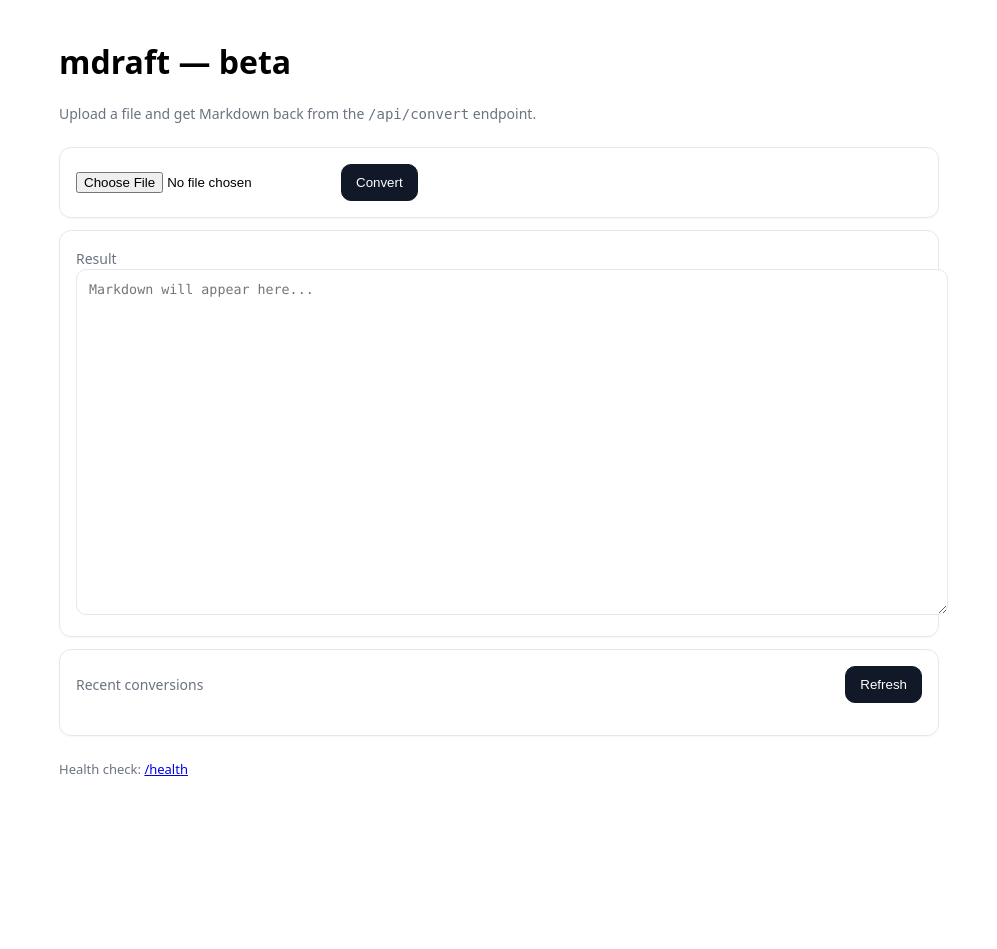
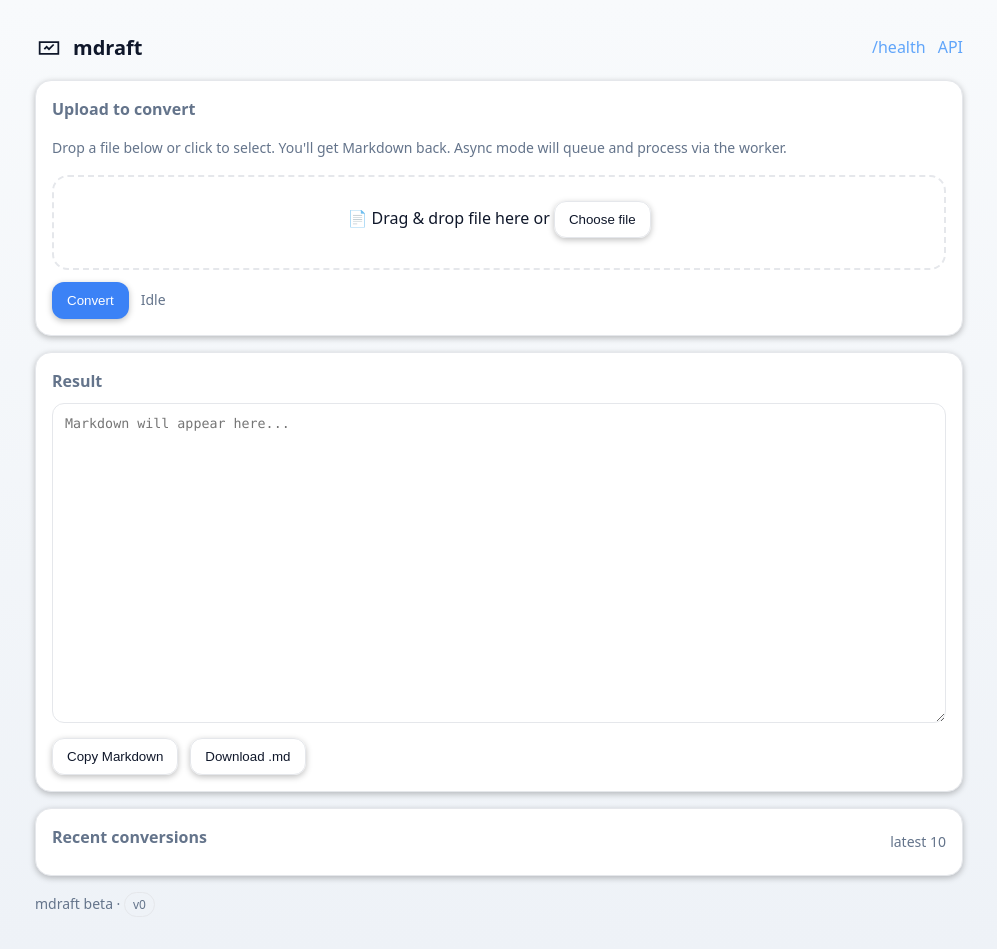
Before and after one commit to jmobrien1/mdraft_app, a Flask app: page / in a window 1280 px wide. Shown: the whole page, without its empty margins (141-1138 px from the left). Before the commit the page ends 776 px from the top, so only its background shows below. Run offline with Flask 3, Linux system fonts and the light colour scheme; data that the repository does not hold is empty; some libraries are stand-ins or nearby versions.

Commit message:
UI/UX: base layout, dark/light theme, drag&drop upload, toasts, polished view page

```diff
--- /dev/null
+++ b/app/static/app.js
@@ -0,0 +1,19 @@
+export function toast(msg, ms=1500){
+  let t = document.querySelector(".toast"); if(!t){ t = document.createElement("div"); t.className="toast"; document.body.appendChild(t); }
+  t.textContent = msg; t.classList.add("show");
+  setTimeout(()=>t.classList.remove("show"), ms);
+}
+
+export async function copy(text){
+  try{ await navigator.clipboard.writeText(text); toast("Copied"); }catch{ toast("Copy failed", 2000); }
+}
+
+export function fmtDate(s){ try{ return new Date(s).toLocaleString(); }catch{ return s||""; } }
+
+export function dragAndDrop(fileInput, dropEl){
+  function prevent(e){ e.preventDefault(); e.stopPropagation(); }
+  ["dragenter","dragover","dragleave","drop"].forEach(e=>dropEl.addEventListener(e, prevent, false));
+  ["dragenter","dragover"].forEach(e=>dropEl.addEventListener(e, ()=>dropEl.classList.add("dragover")));
+  ["dragleave","drop"].forEach(e=>dropEl.addEventListener(e, ()=>dropEl.classList.remove("dragover")));
+  dropEl.addEventListener("drop", (e)=>{ const dt=e.dataTransfer; if(dt?.files?.length){ fileInput.files = dt.files; fileInput.dispatchEvent(new Event("change")); }});
+}
--- /dev/null
+++ b/app/static/styles.css
@@ -0,0 +1,36 @@
+:root{
+  --bg: #0b0f14; --bg-2:#121821; --card:#0f1622; --muted:#6b7280; --text:#dbe2ea; --brand:#3b82f6; --brand-2:#60a5fa; --ok:#10b981; --warn:#f59e0b; --err:#ef4444; --border:#233044;
+  --radius:16px; --shadow:0 2px 6px rgba(0,0,0,.25);
+}
+@media (prefers-color-scheme: light){ :root{ --bg:#f8fafc; --bg-2:#eef2f7; --card:#ffffff; --text:#0f172a; --muted:#64748b; --border:#e5e7eb; } }
+*{box-sizing:border-box}
+html,body{margin:0;padding:0}
+body{font:16px/1.6 system-ui,-apple-system,Segoe UI,Roboto,Arial;color:var(--text);background:linear-gradient(180deg,var(--bg),var(--bg-2));min-height:100vh}
+.container{max-width:960px;margin:32px auto;padding:0 16px}
+.card{background:var(--card);border:1px solid var(--border);border-radius:var(--radius);box-shadow:var(--shadow);padding:16px}
+.header{display:flex;align-items:center;justify-content:space-between;margin-bottom:16px}
+.brand{display:flex;align-items:center;gap:10px;text-decoration:none;color:var(--text)}
+.brand svg{width:28px;height:28px}
+h1{margin:0;font-size:20px}
+h2{margin:0 0 8px 0;font-size:16px;color:var(--muted)}
+.row{display:flex;gap:12px;flex-wrap:wrap;align-items:center}
+.btn{border-radius:12px;border:1px solid transparent;padding:10px 14px;background:var(--brand);color:#fff;cursor:pointer;box-shadow:var(--shadow)}
+.btn.secondary{background:transparent;border-color:var(--border);color:var(--text)}
+.btn:disabled{opacity:.6;cursor:not-allowed}
+.input{border:1px solid var(--border);border-radius:12px;padding:10px 12px;background:transparent;color:inherit}
+.hint{color:var(--muted);font-size:14px}
+.mono{font-family:ui-monospace,SFMono-Regular,Menlo,Consolas,monospace}
+.ta{width:100%;min-height:320px;border:1px solid var(--border);border-radius:12px;padding:12px;background:transparent;color:inherit}
+.section{margin-top:16px}
+.drop{border:2px dashed var(--border);border-radius:16px;padding:24px;text-align:center;transition:border-color .15s, background .15s}
+.drop.dragover{border-color:var(--brand-2);background:rgba(59,130,246,.08)}
+.item{display:flex;align-items:center;justify-content:space-between;padding:10px 0;border-bottom:1px solid var(--border)}
+.item:last-child{border-bottom:0}
+.link{color:var(--brand-2);text-decoration:none}
+.badge{display:inline-block;border:1px solid var(--border);border-radius:999px;padding:2px 8px;font-size:12px;color:var(--muted)}
+.kbd{border:1px solid var(--border);padding:2px 6px;border-radius:6px;background:transparent;font-size:12px}
+.toast{position:fixed;right:16px;bottom:16px;background:var(--card);border:1px solid var(--border);padding:10px 12px;border-radius:12px;box-shadow:var(--shadow);opacity:0;transform:translateY(8px);transition:opacity .15s, transform .15s}
+.toast.show{opacity:1;transform:translateY(0)}
+.skel{height:14px;background:linear-gradient(90deg, rgba(255,255,255,.08), rgba(255,255,255,.15), rgba(255,255,255,.08));border-radius:8px;animation:sh 1.2s infinite}
+@keyframes sh{0%{background-position:-200px 0}100%{background-position:200px 0}}
+pre,code{font-family:ui-monospace,SFMono-Regular,Menlo,Consolas,monospace}
--- /dev/null
+++ b/app/templates/base.html
@@ -0,0 +1,34 @@
+<!doctype html>
+<html lang="en">
+<head>
+  <meta charset="utf-8"/>
+  <meta name="viewport" content="width=device-width, initial-scale=1"/>
+  <title>{% block title %}mdraft — convert to Markdown{% endblock %}</title>
+  <meta name="description" content="mdraft converts your files to clean Markdown."/>
+  <link rel="icon" href="/static/favicon.svg" type="image/svg+xml"/>
+  <link rel="preload" href="/static/styles.css" as="style"/>
+  <link rel="stylesheet" href="/static/styles.css"/>
+  {% block head %}{% endblock %}
+</head>
+<body>
+  <div class="container">
+    <div class="header">
+      <a class="brand" href="/">
+        <svg viewBox="0 0 24 24" fill="none"><path d="M4 7h16v10H4z" stroke="currentColor" stroke-width="1.5"/><path d="M8 13l2-2 2 2 4-4" stroke="currentColor" stroke-width="1.5"/></svg>
+        <h1>mdraft</h1>
+      </a>
+      <div class="row">
+        <a class="link" href="/health" title="health">/health</a>
+        <a class="link" href="https://mdraft-web.onrender.com/api/conversions?limit=5" target="_blank">API</a>
+      </div>
+    </div>
+
+    {% block content %}{% endblock %}
+
+    <div class="section hint">mdraft beta · <span class="badge">v0</span></div>
+  </div>
+  <script type="module" src="/static/app.js"></script>
+  <div class="toast" aria-live="polite"></div>
+  {% block scripts %}{% endblock %}
+</body>
+</html>
--- a/app/templates/index.html
+++ b/app/templates/index.html
@@ -1,152 +1,129 @@
-<!doctype html>
-<html lang="en">
-<head>
-  <meta charset="utf-8" />
-  <title>mdraft — beta</title>
-  <meta name="viewport" content="width=device-width, initial-scale=1" />
-  <style>
-    body { font-family: system-ui, -apple-system, Segoe UI, Roboto, Arial; max-width: 880px; margin: 40px auto; padding: 0 16px; }
-    header { margin-bottom: 24px; }
-    .card { border: 1px solid #e5e7eb; border-radius: 12px; padding: 16px; box-shadow: 0 1px 2px rgba(0,0,0,0.04); }
-    .row { display: flex; gap: 12px; align-items: center; flex-wrap: wrap; }
-    button { padding: 10px 14px; border: 1px solid #111827; background: #111827; color: white; border-radius: 10px; cursor: pointer; }
-    button[disabled] { opacity: .6; cursor: not-allowed; }
-    textarea { width: 100%; min-height: 320px; padding: 12px; border-radius: 10px; border: 1px solid #e5e7eb; font-family: ui-monospace, SFMono-Regular, Menlo, Consolas, monospace; }
-    .hint { color: #6b7280; font-size: 14px; }
-    footer { margin-top: 24px; color: #6b7280; font-size: 13px; }
-  </style>
-</head>
-<body>
-  <header>
-    <h1>mdraft — beta</h1>
-    <p class="hint">Upload a file and get Markdown back from the <code>/api/convert</code> endpoint.</p>
-  </header>
+{% extends "base.html" %}
+{% block title %}mdraft — upload & convert{% endblock %}
+{% block content %}
+  <div class="card">
+    <h2>Upload to convert</h2>
+    <p class="hint">Drop a file below or click to select. You'll get Markdown back. Async mode will queue and process via the worker.</p>
 
-  <div class="card">
-    <form id="form" class="row">
-      <input id="file" type="file" name="file" required />
-      <button id="btn" type="submit">Convert</button>
-      <span id="status" class="hint"></span>
+    <form id="form" class="section">
+      <div id="drop" class="drop">
+        <input id="file" type="file" name="file" style="display:none" required />
+        <div>📄 Drag & drop file here or <button class="btn secondary" type="button" id="pick">Choose file</button></div>
+        <div id="chosen" class="hint" style="margin-top:6px;"></div>
+      </div>
+      <div class="row" style="margin-top:12px;">
+        <button id="btn" class="btn" type="submit">Convert</button>
+        <span id="status" class="hint">Idle</span>
+      </div>
     </form>
   </div>
 
-  <div style="height: 12px"></div>
-
-  <div class="card">
-    <label class="hint">Result</label>
-    <textarea id="out" placeholder="Markdown will appear here..." readonly></textarea>
+  <div class="section card">
+    <h2>Result</h2>
+    <textarea id="out" class="ta mono" placeholder="Markdown will appear here..." readonly></textarea>
+    <div class="row" style="margin-top:8px;">
+      <button class="btn secondary" id="copyMd" type="button">Copy Markdown</button>
+      <button class="btn secondary" id="dlMd" type="button">Download .md</button>
+    </div>
   </div>
 
-  <div style="height: 12px"></div>
-  <div class="card">
-    <div class="row" style="justify-content: space-between;">
-      <label class="hint">Recent conversions</label>
-      <button type="button" onclick="(async()=>{await loadRecent()})()">Refresh</button>
+  <div class="section card">
+    <div class="row" style="justify-content:space-between;">
+      <h2>Recent conversions</h2>
+      <span class="hint">latest 10</span>
     </div>
-    <ul id="recent" style="list-style: none; padding-left: 0; margin-top: 12px;"></ul>
+    <div id="recent">
+      <div class="skel" style="width:70%"></div>
+      <div class="skel" style="width:40%;margin-top:8px"></div>
+      <div class="skel" style="width:55%;margin-top:8px"></div>
     </div>
+  </div>
+{% endblock %}
 
-  <footer>
-    Health check: <a href="/health">/health</a>
-  </footer>
-
-  <script>
+{% block scripts %}
+<script type="module">
+  import {toast,copy,fmtDate,dragAndDrop} from "/static/app.js";
   const form = document.getElementById('form');
   const file = document.getElementById('file');
   const btn = document.getElementById('btn');
   const out = document.getElementById('out');
   const statusEl = document.getElementById('status');
+  const pick = document.getElementById('pick');
+  const drop = document.getElementById('drop');
+  const chosen = document.getElementById('chosen');
 
-    async function loadRecent() {
-      try {
+  pick.addEventListener('click', ()=> file.click());
+  dragAndDrop(file, drop);
+  drop.addEventListener('click', (e)=>{ if(e.target===drop) file.click(); });
+  file.addEventListener('change', ()=> chosen.textContent = file.files[0] ? file.files[0].name : "");
+
+  async function loadRecent(){
+    try{
       const res = await fetch('/api/conversions?limit=10');
       const data = await res.json();
-        const list = document.getElementById('recent');
-        list.innerHTML = '';
-        (data.items || []).forEach(item => {
-          const li = document.createElement('li');
-          li.style.marginBottom = '8px';
-          const a = document.createElement('a');
-          a.href = item.links.markdown;
-          a.textContent = `${item.filename} — ${item.status} — ${new Date(item.created_at).toLocaleString()}`;
-          a.target = '_blank';
-
-          const copy = document.createElement('button');
-          copy.textContent = 'Copy link';
-          copy.style.marginLeft = '8px';
-          copy.onclick = () => navigator.clipboard.writeText(
-            location.origin + item.links.markdown
-          ).then(() => { copy.textContent = 'Copied!'; setTimeout(()=>copy.textContent='Copy link',1000); });
-
-          const view = document.createElement('a');
-          view.href = '/v/' + item.id;
-          view.textContent = 'View';
-          view.style.marginLeft = '8px';
-          li.appendChild(view);
-
-          li.appendChild(a);
-          li.appendChild(copy);
-          list.appendChild(li);
+      const el = document.getElementById('recent');
+      el.innerHTML = '';
+      (data.items||[]).forEach(item=>{
+        const row = document.createElement('div'); row.className='item';
+        const left = document.createElement('div');
+        left.innerHTML = `<a class="link" href="${item.links.view||('/v/'+item.id)}" target="_blank">${item.filename}</a>
+          <span class="badge">${item.status}</span>
+          <span class="hint">${fmtDate(item.created_at)}</span>`;
+        const right = document.createElement('div');
+        const a1 = document.createElement('a'); a1.className='link'; a1.href=item.links.markdown; a1.textContent='Markdown'; a1.target='_blank';
+        const a2 = document.createElement('a'); a2.className='link'; a2.href=item.links.view||('/v/'+item.id); a2.textContent='View'; a2.style.marginLeft='12px'; a2.target='_blank';
+        const cp = document.createElement('button'); cp.className='btn secondary'; cp.style.marginLeft='12px'; cp.textContent='Copy link';
+        cp.onclick=()=> copy(location.origin+(item.links.view||('/v/'+item.id)));
+        right.append(a1,a2,cp);
+        row.append(left,right); el.append(row);
       });
-      } catch (e) {
-        console.error(e);
-      }
+    }catch(e){ console.error(e); }
   }
 
-    form.addEventListener('submit', async (e) => {
+  form.addEventListener('submit', async (e)=>{
     e.preventDefault();
     if (!file.files.length) return;
     const fd = new FormData();
     fd.append('file', file.files[0]);
-      btn.disabled = true;
-      statusEl.textContent = 'Converting...';
+    btn.disabled = true; statusEl.textContent = 'Uploading…';
 
-      try {
+    try{
       const res = await fetch('/api/convert', { method: 'POST', body: fd });
       const data = await res.json();
-
-        const isQueued = (data.status === "QUEUED");
-        if (isQueued && data.links && data.links.self) {
-          statusEl.textContent = "Queued…";
-          // poll until completed
-          const id = data.id;
-          async function poll(){
-            try{
-              const r = await fetch(data.links.self);
-              const j = await r.json();
+      if (res.status === 202 && data.status === "QUEUED"){
+        statusEl.textContent = 'Queued…';
+        const poll = async ()=>{
+          const r = await fetch(data.links.self); const j = await r.json();
           if (j.status === "COMPLETED"){
             statusEl.textContent = "Completed";
-                const m = await fetch(j.links.markdown);
-                out.value = await m.text();
-              } else if (j.status === "FAILED") {
-                statusEl.textContent = "Failed";
-                out.value = (j.error || "conversion failed");
+            const m = await fetch(j.links.markdown); out.value = await m.text();
+            toast("Done"); await loadRecent();
+          }else if (j.status === "FAILED"){
+            statusEl.textContent = "Failed"; out.value = j.error || "conversion failed";
+            toast("Failed", 2000);
+          }else{ setTimeout(poll, 1200); }
+        }; poll();
+      } else if (res.ok) {
+        statusEl.textContent = 'Done';
+        out.value = data.markdown ?? (data.links?.markdown ? ("See: "+data.links.markdown) : "");
+        toast("Done"); await loadRecent();
       } else {
-                setTimeout(poll, 1500);
+        statusEl.textContent = 'Error'; out.value = JSON.stringify(data);
+        toast("Error", 2000);
       }
-            }catch(e){ setTimeout(poll, 2000); }
-          }
-          poll();
-        } else {
-          let md = data.markdown ?? '';
-          if (!md && data.links && data.links.markdown) {
-            md = `Markdown available at: ${data.links.markdown}\n\n` + md;
-          }
-          out.value = md + (data.warning ? `\n\n[warning] ${data.warning}` : '');
-          statusEl.textContent = res.ok ? `Done (id: ${data.id || 'n/a'})` : 'Error';
-        }
-
-        await loadRecent();
-      } catch (err) {
-        statusEl.textContent = 'Network error';
-        out.value = String(err);
-      } finally {
-        btn.disabled = false;
-        form.reset();
+    }catch(err){
+      statusEl.textContent = 'Network error'; out.value = String(err); toast("Network error", 2000);
+    }finally{
+      btn.disabled = false; form.reset(); chosen.textContent="";
     }
   });
 
-    window.addEventListener('DOMContentLoaded', loadRecent);
+  document.getElementById('copyMd').onclick = ()=> copy(out.value||"");
+  document.getElementById('dlMd').onclick = ()=>{
+    const blob = new Blob([out.value||""], {type:"text/markdown"}); const url = URL.createObjectURL(blob);
+    const a=document.createElement('a'); a.href=url; a.download='mdraft.md'; a.click(); URL.revokeObjectURL(url);
+  };
+
+  loadRecent();
 </script>
-</body>
-</html>
+{% endblock %}
```
Also changed, not shown: app/templates/view.html (+38 -26 lines), app/static/favicon.svg (added). Lines whose indentation alone changed are shown as unchanged.
